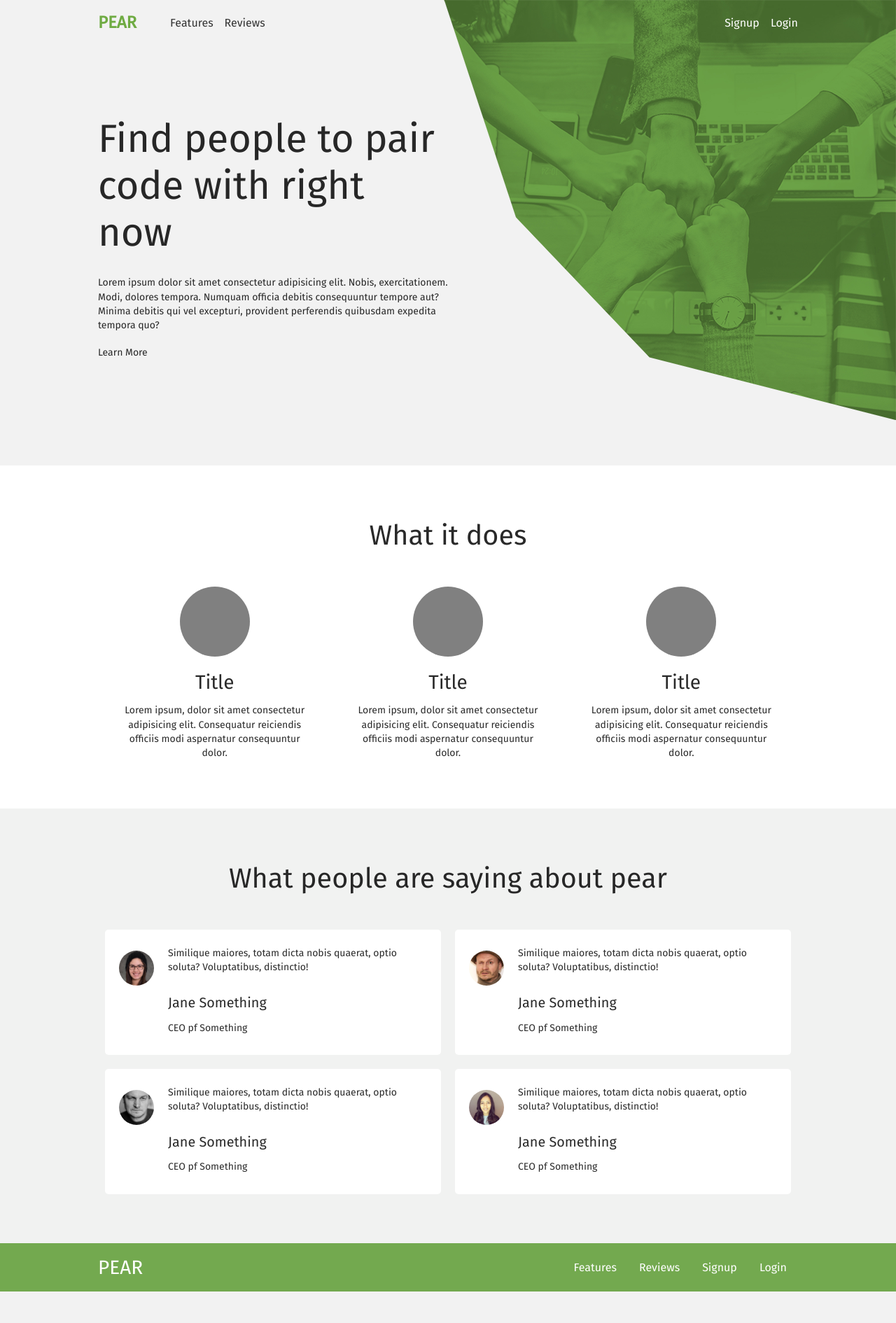
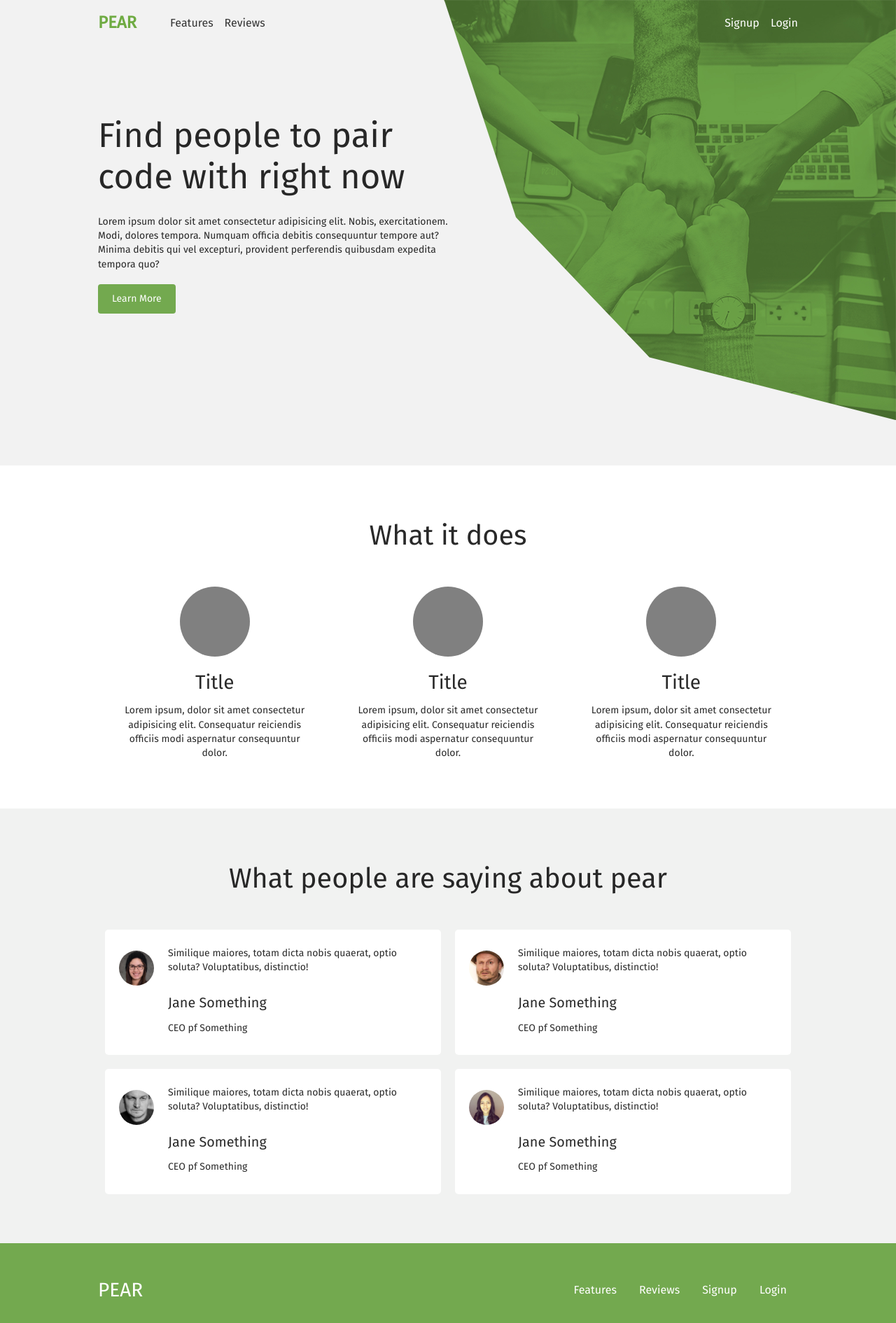
Before and after one commit to chazmcgrill/pair-coding-app, a React (Create React App) app in the folder client/: page / in a window 1280 px wide. Shown: the top 1890 px of the page at 70% size. Before the commit the page ends 1845 px from the top, so only its background shows below. Built offline with nearby package versions, Linux system fonts and the light colour scheme; no server answers.

Commit message:
Adds Ids for Nav Links / Styling Tidyup

```diff
--- a/client/src/app/components/Footer.js
+++ b/client/src/app/components/Footer.js
@@ -12,8 +12,9 @@ class Footer extends Component {
 
     render() {
         const { user } = this.props;
+
         return (
-            <div className="footer">
+            <div className="footer" style={{ padding: user.photo ? '18px 20px' : '50px 20px' }}>
                 <div className="footer-container">
                     <div id="logo" className="logo">
                         <h3 className="footer-logo">PEAR</h3>
--- a/client/src/app/components/Footer.sass
+++ b/client/src/app/components/Footer.sass
@@ -3,7 +3,6 @@
 .footer
     box-sizing: border-box
     width: 100%
-    padding: 18px 20px
     background-color: $brand
 
     &-container
--- a/client/src/app/components/landingpage/Features.js
+++ b/client/src/app/components/landingpage/Features.js
@@ -3,7 +3,7 @@ import './Features.sass';
 import Section from './Section';
 
 export default () => (
-    <Section title="What it does">
+    <Section title="What it does" sectionId="features">
         <div className="features">
             <div className="feature">
                 <div className="feature_icon" />
--- a/client/src/app/components/landingpage/Hero.js
+++ b/client/src/app/components/landingpage/Hero.js
@@ -9,7 +9,7 @@ export default () => (
             <div className="hero-text">
                 <h1>Find people to pair code with right now</h1>
                 <p>Lorem ipsum dolor sit amet consectetur adipisicing elit. Nobis, exercitationem. Modi, dolores tempora. Numquam officia debitis consequuntur tempore aut? Minima debitis qui vel excepturi, provident perferendis quibusdam expedita tempora quo?</p>
-                <div>Learn More</div>
+                <div className="btn btn--lg">Learn More</div>
             </div>
         </div>
     </div>
--- a/client/src/app/components/landingpage/Reviews.js
+++ b/client/src/app/components/landingpage/Reviews.js
@@ -7,7 +7,7 @@ import Avatar3 from '../../graphics/reviews/avatar-3.png';
 import Avatar4 from '../../graphics/reviews/avatar-4.png';
 
 export default () => (
-    <Section title="What people are saying about pear" backgroundColor="#F1F2F1">
+    <Section title="What people are saying about pear" backgroundColor="#F1F2F1" sectionId="reviews">
         <div className="reviews">
             <div className="review">
                 <div className="review_avatar">
--- a/client/src/app/components/landingpage/Section.js
+++ b/client/src/app/components/landingpage/Section.js
@@ -2,9 +2,15 @@ import React from 'react';
 import './Section.sass';
 
 const Section = (props) => {
-    const { title, children, backgroundColor } = props;
+    const {
+        title,
+        children,
+        backgroundColor,
+        sectionId,
+    } = props;
+
     return (
-        <section className="section" style={{ backgroundColor }}>
+        <section className="section" style={{ backgroundColor }} id={sectionId}>
             {title && <h2 className="section_title">{title}</h2>}
             {children}
         </section>
--- a/client/src/index.sass
+++ b/client/src/index.sass
@@ -30,7 +30,7 @@ h1, h2, h3, h4
 
 h1
   margin-top: 0
-  font-size: 3.998em
+  font-size: 3.5em
 
 h2
   font-size: 2.827em
@@ -152,6 +152,7 @@ section
     cursor: pointer
     line-height: 1
     transition: background-color ease-in 150ms
+    display: inline-block
 
     &--lg
         padding: 14px 20px
```
